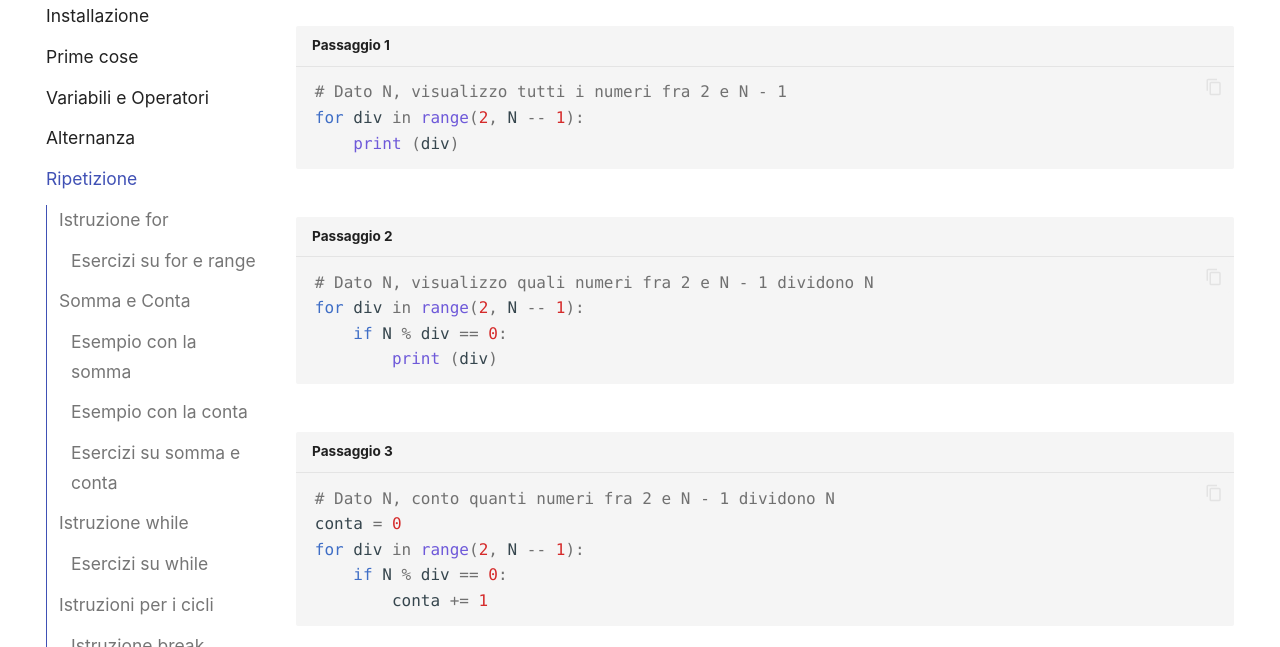
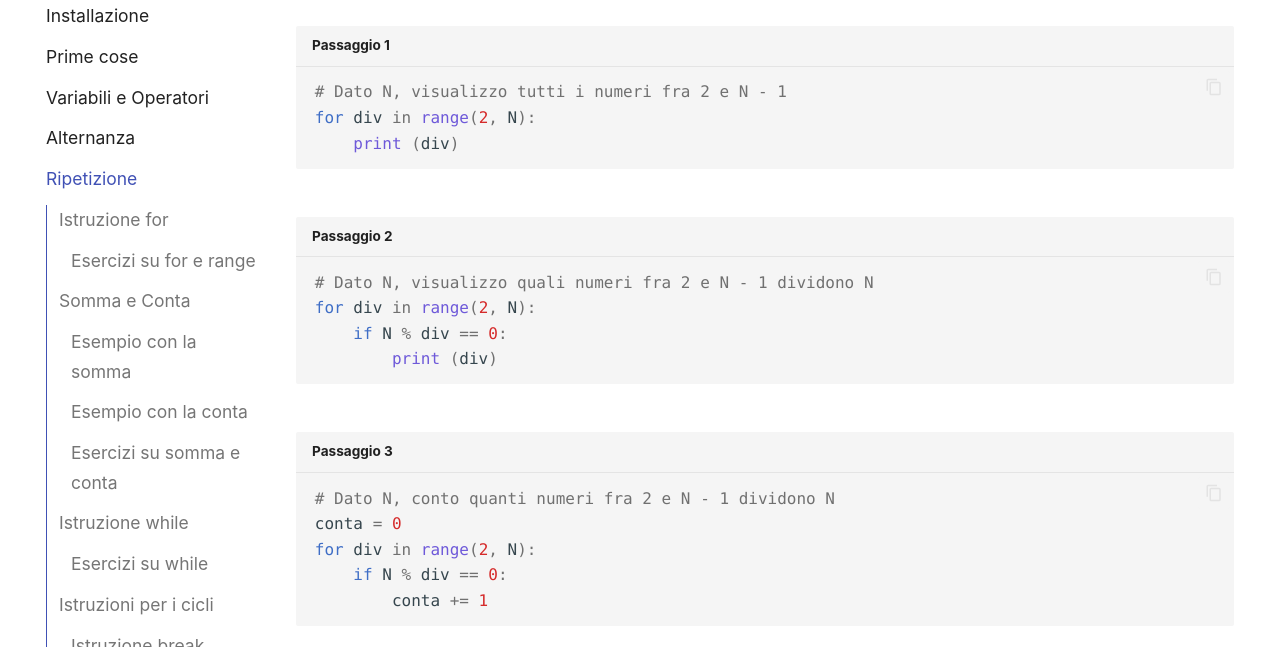
Before and after one commit to adjamhub/pyhandouts, an MkDocs documentation site: the page built from docs/basics/103_iter.md, in a window 1280 px wide and 1400 px high, scrolled down 28402 px. Shown: the part 152-799 px from the top of the window. Built offline with MkDocs 1.6.1 and Material for MkDocs 9.7.7, drawn with Linux system fonts in a browser that asks for light colours.

Commit message:
c'è uno strano -1... chi ce lo ha messo???

````diff
--- a/docs/basics/103_iter.md
+++ b/docs/basics/103_iter.md
@@ -1250,14 +1250,14 @@ Provo a scrivere il codice:
 
 ``` py title="Passaggio 1"
 # Dato N, visualizzo tutti i numeri fra 2 e N - 1
-for div in range(2, N -- 1):
+for div in range(2, N):
     print (div)
 ```
 
 
 ``` py title="Passaggio 2"
 # Dato N, visualizzo quali numeri fra 2 e N - 1 dividono N
-for div in range(2, N -- 1):
+for div in range(2, N):
     if N % div == 0:
         print (div)
 ```
@@ -1266,7 +1266,7 @@ for div in range(2, N -- 1):
 ``` py title="Passaggio 3"
 # Dato N, conto quanti numeri fra 2 e N - 1 dividono N
 conta = 0
-for div in range(2, N -- 1):
+for div in range(2, N):
     if N % div == 0:
         conta += 1
 ```
@@ -1301,7 +1301,7 @@ while True:
 # conta dei divisori "propri" di N
 conta = 0
 
-for div in range(2, N - 1):
+for div in range(2, N):
     if N % div == 0:
         conta += 1
 
````
